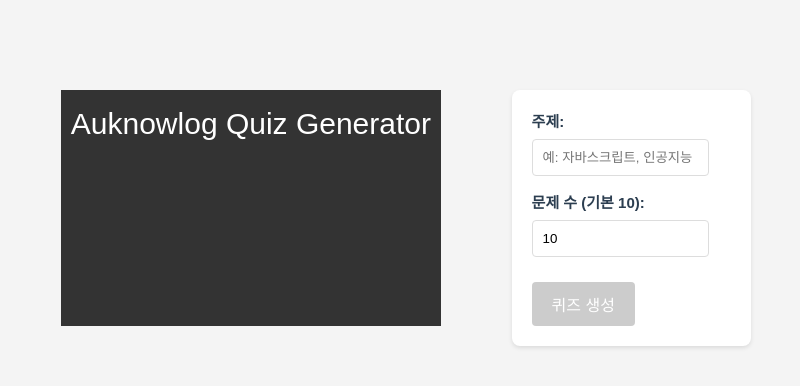
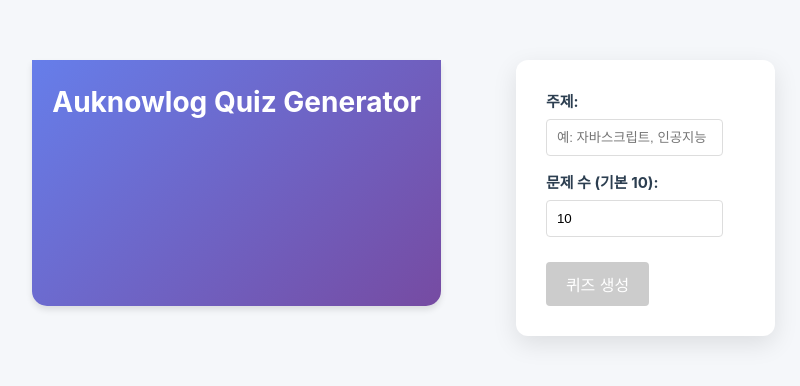
Before and after one commit to eunjuny/auknowlog, a Vue app in the folder frontend/: page / in a window 1280 px wide. Shown: the part 202-588 px from the top of the page, without its empty margins (199-999 px from the left). Built offline with nearby package versions, Linux system fonts and the light colour scheme.

Commit message:
퀴즈 화면 추가

```diff
--- a/frontend/src/App.vue
+++ b/frontend/src/App.vue
@@ -7,14 +7,17 @@ const numberOfQuestions = ref(10); // Default value
 const quizResult = ref(null);
 const error = ref(null);
 const loading = ref(false);
+const selectedAnswers = ref({}); // 선택된 답안을 저장
 
 async function generateQuiz() {
   loading.value = true;
   quizResult.value = null;
   error.value = null;
+  selectedAnswers.value = {}; // 선택 상태 초기화
 
   try {
-    const response = await axios.post('/api/quizzes', {
+    // const response = await axios.post('/api/quizzes/create', {
+    const response = await axios.post('/api/quizzes/dummy', {
       topic: topic.value,
       numberOfQuestions: numberOfQuestions.value
     });
@@ -25,6 +28,10 @@ async function generateQuiz() {
   } finally {
     loading.value = false;
   }
+}
+
+function selectOption(questionIndex, optionIndex) {
+  selectedAnswers.value[questionIndex] = optionIndex;
 }
 </script>
 
@@ -54,13 +61,25 @@ async function generateQuiz() {
       <h2>{{ quizResult.quizTitle }}</h2>
       <div v-for="(question, index) in quizResult.questions" :key="index" class="question-item">
         <h3>{{ index + 1 }}. {{ question.questionText }}</h3>
-        <ul>
-          <li v-for="(option, optIndex) in question.options" :key="optIndex">
-            {{ option }}
-          </li>
-        </ul>
-        <p><strong>정답:</strong> {{ question.correctAnswer }}</p>
-        <p><strong>설명:</strong> {{ question.explanation }}</p>
+        <div class="options-container">
+          <div
+            v-for="(option, optIndex) in question.options"
+            :key="optIndex"
+            class="option-item"
+            @click="selectOption(index, optIndex)"
+            :class="{
+              'selected': selectedAnswers[index] === optIndex,
+              'correct': selectedAnswers[index] === optIndex && question.correctAnswer === option,
+              'incorrect': selectedAnswers[index] === optIndex && question.correctAnswer !== option && selectedAnswers[index] !== null
+            }"
+          >
+            {{ String.fromCharCode(65 + optIndex) }}. {{ option }}
+          </div>
+        </div>
+        <div v-if="selectedAnswers[index] !== null && selectedAnswers[index] !== undefined" class="answer-section">
+          <p><strong>정답:</strong> {{ question.correctAnswer }}</p>
+          <p><strong>설명:</strong> {{ question.explanation }}</p>
+        </div>
       </div>
     </div>
   </main>
@@ -69,24 +88,34 @@ async function generateQuiz() {
 <style>
 /* Basic styling for readability */
 body {
-  font-family: sans-serif;
-  margin: 20px;
-  background-color: #f4f4f4;
+  font-family: -apple-system, BlinkMacSystemFont, 'Segoe UI', 'Roboto', 'Oxygen', 'Ubuntu', 'Cantarell', sans-serif;
+  margin: 0;
+  padding: 20px;
+  background-color: #f5f7fa;
+  line-height: 1.6;
 }
 header {
-  background-color: #333;
+  background: linear-gradient(135deg, #667eea 0%, #764ba2 100%);
   color: white;
-  padding: 10px;
+  padding: 20px;
   text-align: center;
-  margin-bottom: 20px;
+  margin-bottom: 30px;
+  border-radius: 0 0 15px 15px;
+  box-shadow: 0 4px 6px rgba(0,0,0,0.1);
+}
+
+header h1 {
+  margin: 0;
+  font-size: 28px;
+  font-weight: 700;
 }
 main {
-  max-width: 800px;
+  max-width: 900px;
   margin: 0 auto;
   background-color: white;
-  padding: 20px;
-  border-radius: 8px;
-  box-shadow: 0 2px 4px rgba(0,0,0,0.1);
+  padding: 30px;
+  border-radius: 12px;
+  box-shadow: 0 8px 25px rgba(0,0,0,0.1);
 }
 .quiz-input {
   margin-bottom: 15px;
@@ -146,8 +175,11 @@ button:disabled {
   border-radius: 6px;
 }
 .question-item h3 {
-  color: #007bff;
+  color: #2c3e50;
   margin-top: 0;
+  font-size: 18px;
+  font-weight: 600;
+  margin-bottom: 15px;
 }
 .question-item ul {
   list-style: none;
@@ -159,4 +191,71 @@ button:disabled {
   padding: 8px;
   border-radius: 3px;
 }
+
+.options-container {
+  margin: 15px 0;
+}
+
+.option-item {
+  background-color: #ffffff;
+  border: 2px solid #dee2e6;
+  margin-bottom: 10px;
+  padding: 15px;
+  border-radius: 8px;
+  cursor: pointer;
+  transition: all 0.2s ease;
+  font-size: 16px;
+  font-weight: 500;
+  color: #2c3e50;
+  box-shadow: 0 2px 4px rgba(0,0,0,0.1);
+}
+
+.option-item:hover {
+  background-color: #f8f9fa;
+  border-color: #007bff;
+  transform: translateY(-1px);
+  box-shadow: 0 4px 8px rgba(0,0,0,0.15);
+}
+
+.option-item.selected {
+  background-color: #e3f2fd;
+  border-color: #2196f3;
+  font-weight: 600;
+  color: #1976d2;
+}
+
+.option-item.correct {
+  background-color: #e8f5e8;
+  border-color: #4caf50;
+  color: #2e7d32;
+  font-weight: 600;
+}
+
+.option-item.incorrect {
+  background-color: #ffebee;
+  border-color: #f44336;
+  color: #c62828;
+  font-weight: 600;
+}
+
+.answer-section {
+  margin-top: 20px;
+  padding: 20px;
+  background-color: #f8f9fa;
+  border-radius: 8px;
+  border-left: 4px solid #007bff;
+  box-shadow: 0 2px 4px rgba(0,0,0,0.1);
+}
+
+.answer-section p {
+  margin: 8px 0;
+  font-size: 16px;
+  line-height: 1.5;
+  color: #2c3e50;
+}
+
+.answer-section strong {
+  color: #1976d2;
+  font-weight: 600;
+}
 </style>
```
